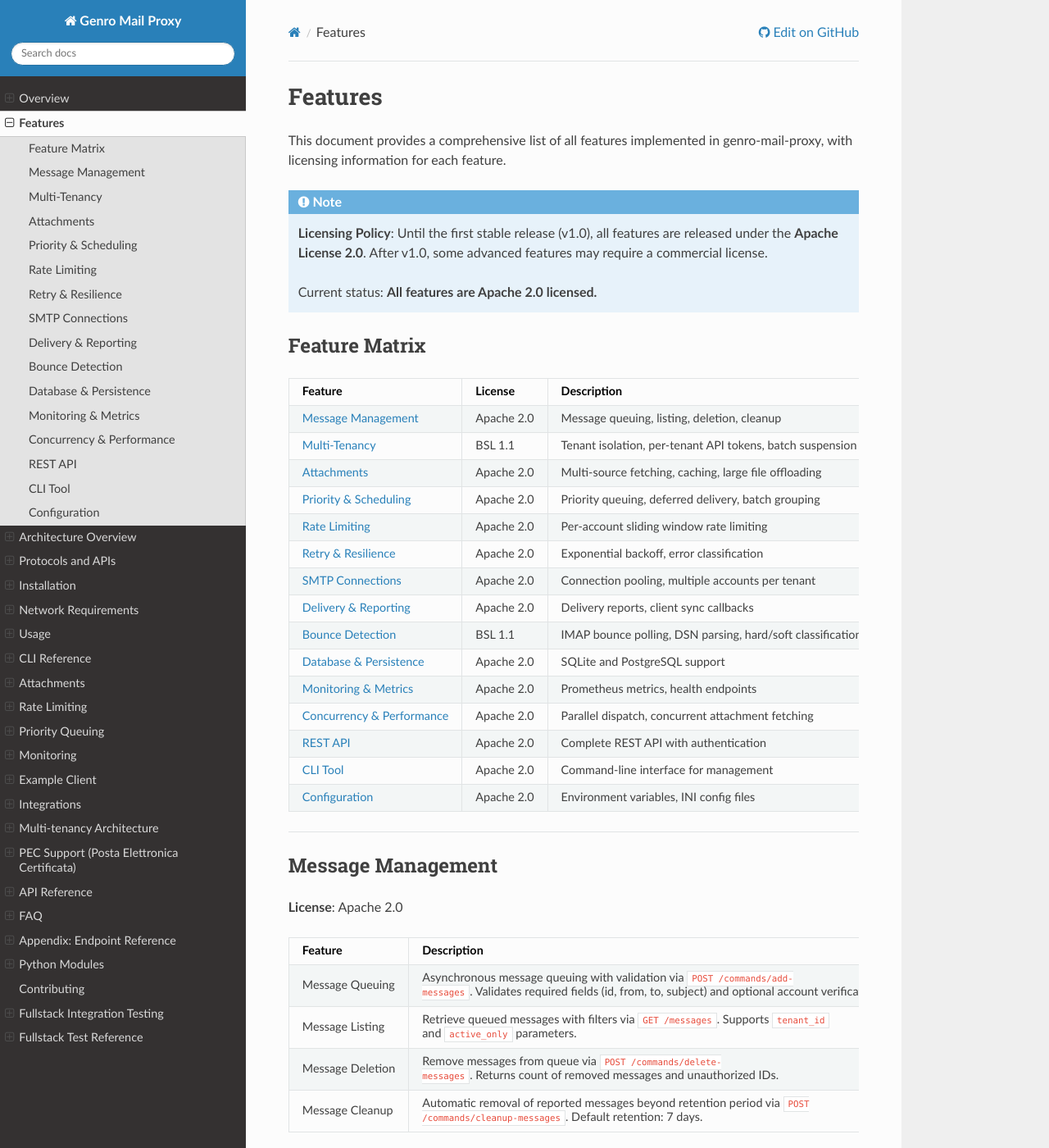
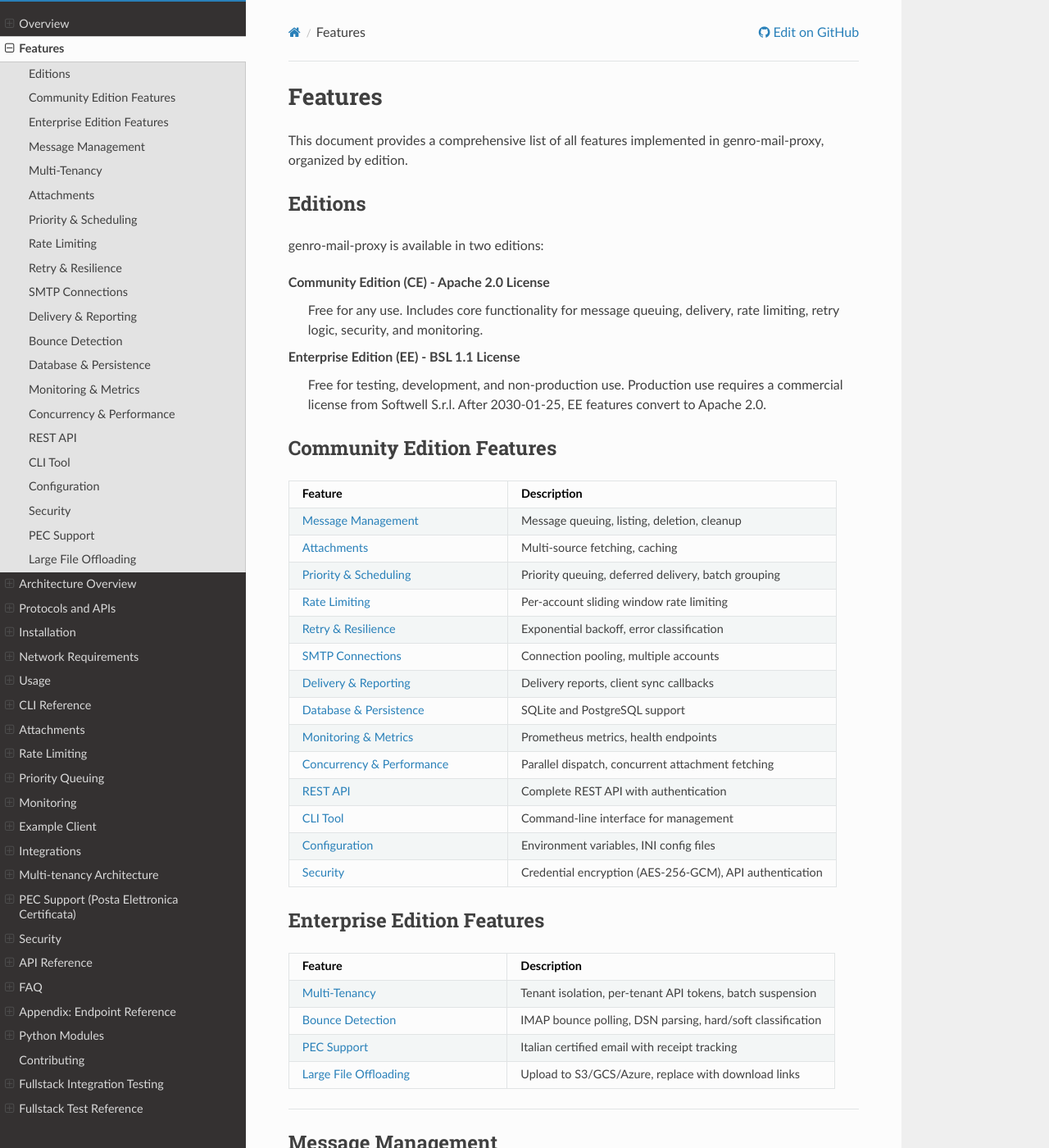
Before and after one commit to genropy/genro-mail-proxy, a Sphinx documentation site: the page built from docs/features.rst, in a window 1280 px wide and 1400 px high. Shown: the whole window at 82% size. Built offline with Sphinx 7.4.7 and the Read the Docs theme 3.1.0, drawn with Linux system fonts in a browser that asks for light colours; some of the changed text lies outside the part shown.

Commit message:
docs: add security documentation and improve CE/EE feature separation
- Add docs/security.rst with credential encryption documentation (AES-256-GCM)
- Update README.md with Security section and clearer CE/EE feature lists
- Reorganize docs/features.rst with separate CE and EE feature tables
- Add security, PEC support, and large file offloading sections to features.rst
- Add security.rst to documentation index

```diff
--- a/docs/features.rst
+++ b/docs/features.rst
@@ -2,71 +2,77 @@
 ========
 
 This document provides a comprehensive list of all features implemented in
-genro-mail-proxy, with licensing information for each feature.
+genro-mail-proxy, organized by edition.
 
-.. note::
+Editions
+--------
 
-   **Licensing Policy**: Until the first stable release (v1.0), all features
-   are released under the **Apache License 2.0**. After v1.0, some advanced
-   features may require a commercial license.
+genro-mail-proxy is available in two editions:
 
-   Current status: **All features are Apache 2.0 licensed.**
+**Community Edition (CE)** - Apache 2.0 License
+   Free for any use. Includes core functionality for message queuing, delivery,
+   rate limiting, retry logic, security, and monitoring.
 
-Feature Matrix
---------------
+**Enterprise Edition (EE)** - BSL 1.1 License
+   Free for testing, development, and non-production use. Production use requires
+   a commercial license from Softwell S.r.l. After 2030-01-25, EE features convert
+   to Apache 2.0.
+
+Community Edition Features
+--------------------------
 
 .. list-table::
    :header-rows: 1
-   :widths: 40 15 45
+   :widths: 40 60
 
    * - Feature
-     - License
      - Description
    * - :ref:`message-management`
-     - Apache 2.0
      - Message queuing, listing, deletion, cleanup
-   * - :ref:`multi-tenancy`
-     - BSL 1.1
-     - Tenant isolation, per-tenant API tokens, batch suspension
    * - :ref:`attachments`
-     - Apache 2.0
-     - Multi-source fetching, caching, large file offloading
+     - Multi-source fetching, caching
    * - :ref:`priority-scheduling`
-     - Apache 2.0
      - Priority queuing, deferred delivery, batch grouping
    * - :ref:`rate-limiting`
-     - Apache 2.0
      - Per-account sliding window rate limiting
    * - :ref:`retry-resilience`
-     - Apache 2.0
      - Exponential backoff, error classification
    * - :ref:`smtp-connections`
-     - Apache 2.0
-     - Connection pooling, multiple accounts per tenant
+     - Connection pooling, multiple accounts
    * - :ref:`delivery-reporting`
-     - Apache 2.0
      - Delivery reports, client sync callbacks
-   * - :ref:`bounce-detection`
-     - BSL 1.1
-     - IMAP bounce polling, DSN parsing, hard/soft classification
    * - :ref:`database-persistence`
-     - Apache 2.0
      - SQLite and PostgreSQL support
    * - :ref:`monitoring-metrics`
-     - Apache 2.0
      - Prometheus metrics, health endpoints
    * - :ref:`concurrency-performance`
-     - Apache 2.0
      - Parallel dispatch, concurrent attachment fetching
    * - :ref:`rest-api`
-     - Apache 2.0
      - Complete REST API with authentication
    * - :ref:`cli-tool`
-     - Apache 2.0
      - Command-line interface for management
    * - :ref:`configuration`
-     - Apache 2.0
      - Environment variables, INI config files
+   * - :ref:`security`
+     - Credential encryption (AES-256-GCM), API authentication
+
+Enterprise Edition Features
+---------------------------
+
+.. list-table::
+   :header-rows: 1
+   :widths: 40 60
+
+   * - Feature
+     - Description
+   * - :ref:`multi-tenancy`
+     - Tenant isolation, per-tenant API tokens, batch suspension
+   * - :ref:`bounce-detection`
+     - IMAP bounce polling, DSN parsing, hard/soft classification
+   * - :ref:`pec-support`
+     - Italian certified email with receipt tracking
+   * - :ref:`large-file-offloading`
+     - Upload to S3/GCS/Azure, replace with download links
 
 ----
 
@@ -473,3 +479,81 @@
    * - Start Active Mode
      - Option to start with scheduler immediately active.
        Parameter: ``start_active=True`` or ``GMP_START_ACTIVE=1``.
+
+----
+
+.. _security:
+
+Security
+--------
+
+**License**: Apache 2.0
+
+.. list-table::
+   :header-rows: 1
+   :widths: 30 70
+
+   * - Feature
+     - Description
+   * - Credential Encryption
+     - SMTP passwords encrypted at rest using AES-256-GCM.
+       Key loaded from ``MAIL_PROXY_ENCRYPTION_KEY`` env var or ``/run/secrets/encryption_key``.
+   * - API Token Authentication
+     - All endpoints protected by ``X-API-Token`` header.
+       Tokens stored as SHA-256 hashes.
+   * - TLS Support
+     - SMTP connections support STARTTLS and direct SSL/TLS.
+       Configurable per account.
+
+See :doc:`security` for detailed configuration and best practices.
+
+----
+
+.. _pec-support:
+
+PEC Support
+-----------
+
+**License**: BSL 1.1 (Enterprise Edition)
+
+Italian certified email (Posta Elettronica Certificata) with receipt tracking.
+See :doc:`pec` for details.
+
+.. list-table::
+   :header-rows: 1
+   :widths: 30 70
+
+   * - Feature
+     - Description
+   * - Receipt Tracking
+     - Automatic parsing of PEC acceptance and delivery receipts.
+   * - IMAP Polling
+     - Dedicated IMAP polling for PEC mailboxes.
+   * - Status Correlation
+     - Link receipts back to original messages via custom headers.
+
+----
+
+.. _large-file-offloading:
+
+Large File Offloading
+---------------------
+
+**License**: BSL 1.1 (Enterprise Edition)
+
+Upload large attachments to cloud storage and replace with download links.
+
+.. list-table::
+   :header-rows: 1
+   :widths: 30 70
+
+   * - Feature
+     - Description
+   * - Cloud Storage
+     - Support for S3, Google Cloud Storage, Azure Blob via fsspec.
+   * - Size Threshold
+     - Configurable maximum attachment size before offloading.
+   * - Actions
+     - ``warn`` (log only), ``reject`` (fail message), ``rewrite`` (upload and link).
+   * - Per-Tenant Config
+     - Each tenant can have different storage backends and thresholds.
--- a/docs/index.rst
+++ b/docs/index.rst
@@ -146,6 +146,7 @@
    integrations
    multi_tenancy
    pec
+   security
    api_reference
    faq
    appendix_endpoints
```
Also changed, not shown: README.md (+42 -10 lines), docs/security.rst (added, +312 -0 lines).
